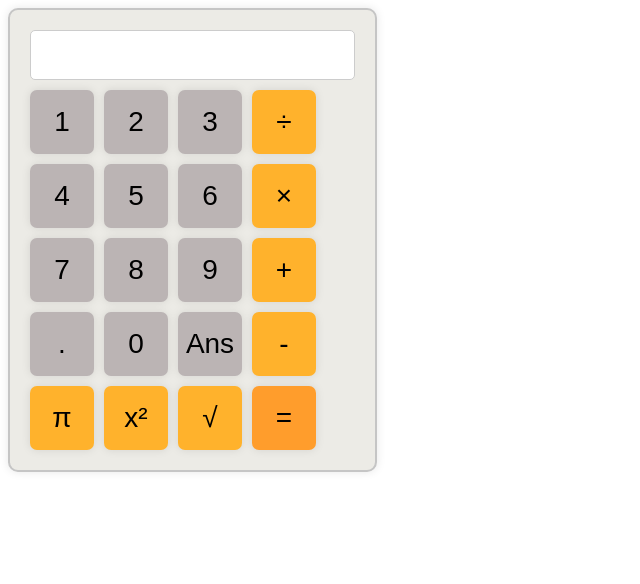
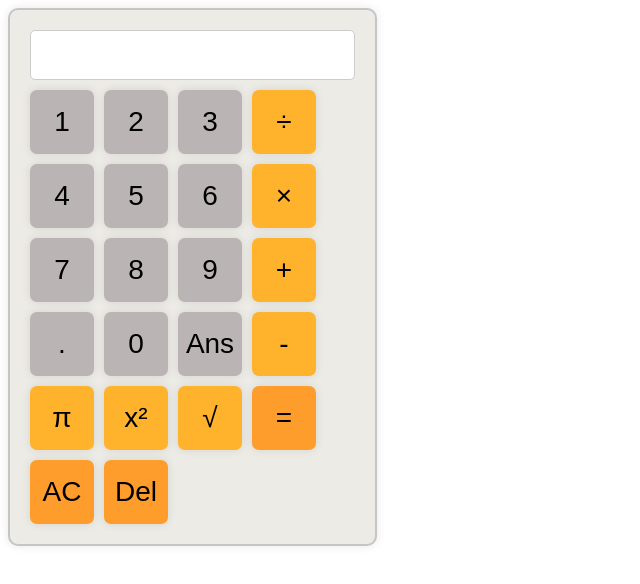
Before and after one commit to MrBenjaminHolmes/Calculator, a plain HTML site: page index.html in a window 1280 px wide. Shown: the whole page, without its empty margins (0-640 px from the left). Drawn offline with Linux system fonts and the light colour scheme.

Commit message:
Added Delete and AC Buttons

```diff
--- a/index.html
+++ b/index.html
@@ -26,11 +26,14 @@
             <button class="num">0</button>
             <button class="num">Ans</button>
             <button class="operator">-</button>
-            <button class="operator">π</button>
+            <button class="num operator">π</button>
             <button class="operator">x²</button>
             <button class="operator">√</button>
             <button id="equals">=</button>
-
+            <div class="inputs top">
+                <button >AC</button>
+                <button class="del">Del</button>
+            </div>
 
 
         </div>
--- a/script.js
+++ b/script.js
@@ -1,8 +1,17 @@
 const display = document.querySelector(".display");
 const numBtns = document.querySelectorAll(".num");
+const deleteBtns = document.querySelectorAll(".top>button")
 
 numBtns.forEach((number)=>{
     number.addEventListener(("click"),()=>{
         display.innerHTML += number.textContent;
     })
 })
+
+deleteBtns[0].addEventListener("click",()=>{
+    display.innerHTML = "";
+})
+
+deleteBtns[1].addEventListener("click",()=>{
+    display.innerHTML =display.textContent.slice(0, -1);
+})
--- a/styles.css
+++ b/styles.css
@@ -31,6 +31,7 @@
 
 .inputs {
     display: flex;
+    width: 100%;
     gap: 10px;
     flex-wrap: wrap;
 }
@@ -65,3 +66,14 @@ button:hover{
     color: rgb(255, 255, 255);
 
 }
+
+.top{
+    display: flex;
+    width: 100%;
+}
+
+.top>button{
+    background-color:#ff9d2c;
+    box-shadow: 0 0 10px rgba(0, 0, 0, 0.1);
+    padding: 10px;
+}
```
